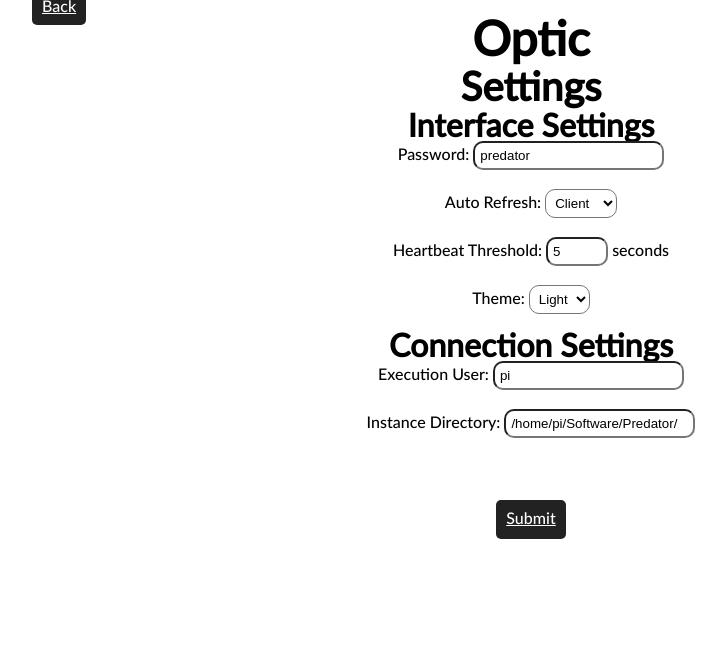
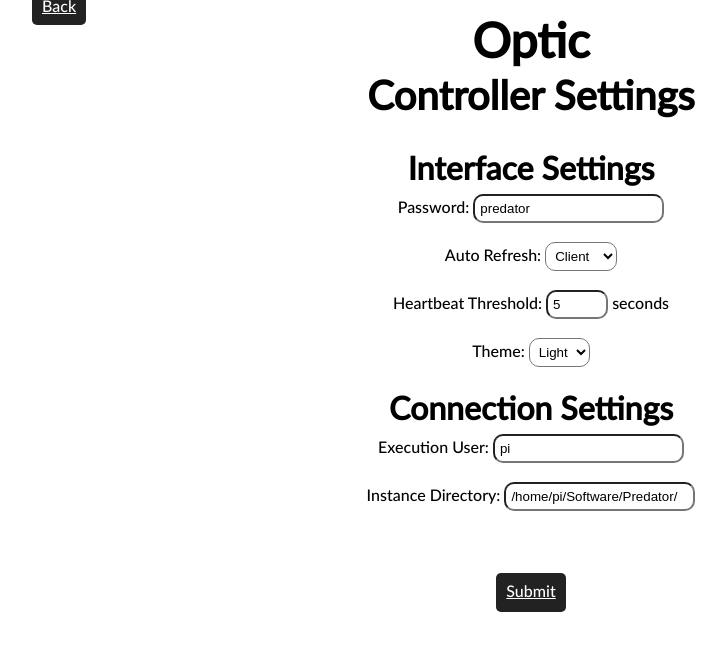
Before and after one commit to connervieira/Optic, a PHP site: page /settingscontroller.php in a window 1280 px wide. Shown: the part 60-711 px from the top of the page, without its empty margins (109-835 px from the left). Run offline with PHP 8.4, Linux system fonts and the light colour scheme; the visitor is signed in with stand-in values (Sample User, id 1); data that the repository does not hold is empty.

Commit message:
Adjusted interface

```diff
--- a/settings.php
+++ b/settings.php
@@ -22,6 +22,7 @@ include "./utils.php";
         </div>
         <h1><?php echo $config["product_name"]; ?></h1>
         <h2>Settings</h2>
+        <br>
         <main>
             <a class="button" role="button" href="settingscontroller.php">Controller Settings</a>
             <a class="button" role="button" href="settingsinstance.php">Instance Settings</a>
--- a/settingscontroller.php
+++ b/settingscontroller.php
@@ -25,7 +25,8 @@ if ($_POST["theme"] == "dark"  or $_POST["theme"] == "light") { // Make sure the
             <a class="button" role="button" href="./settings.php">Back</a>
         </div>
         <h1><?php echo $config["product_name"]; ?></h1>
-        <h2>Settings</h2>
+        <h2>Controller Settings</h2>
+        <br>
         <main>
             <?php
             $valid = true;
@@ -78,7 +79,7 @@ if ($_POST["theme"] == "dark"  or $_POST["theme"] == "light") { // Make sure the
                 if (is_dir($_POST["instance_directory"])) { // Make sure the root directory input is actually a directory.
                     $config["instance_directory"] = $_POST["instance_directory"]; // Save the submitted root directory option to the configuration array.
                 } else {
-                    echo "<p class='error'>The specified root directory does not exist.</p>";
+                    echo "<p class='error'>The specified instance root directory does not exist.</p>";
                     $valid = false; // Indicate that the configuration is not valid, and shouldn't be saved.
                 }
 
--- a/settingsinstance.php
+++ b/settingsinstance.php
@@ -21,6 +21,7 @@ include "./utils.php";
         </div>
         <h1><?php echo $config["product_name"]; ?></h1>
         <h2>Instance Settings</h2>
+        <br>
         <main>
             <?php
             verify_permissions($config);
--- a/styles/main.css
+++ b/styles/main.css
@@ -2,7 +2,8 @@ body {
     font-family: LatoWebMedium, Helvetica, Arial;
 }
 
-h1, h2, h3, h4, h5, h6 { margin-top: -5px; margin-bottom: -5px; }
+h1 { margin-top: -3px; margin-bottom: -3px; }
+h2, h3, h4, h5, h6 { margin-top: 5px; margin-bottom: 5px; }
 
 h1 { font-size: 3rem; }
 h2 { font-size: 2.5rem; }
@@ -77,7 +78,7 @@ a {
 .buffer {
     margin-bottom: 20px;
     padding-top: 10px;
-    padding-bottom: 30px;
+    padding-bottom: 10px;
     padding-left: 5%;
     padding-right: 5%;
     border-radius: 15px;
```
